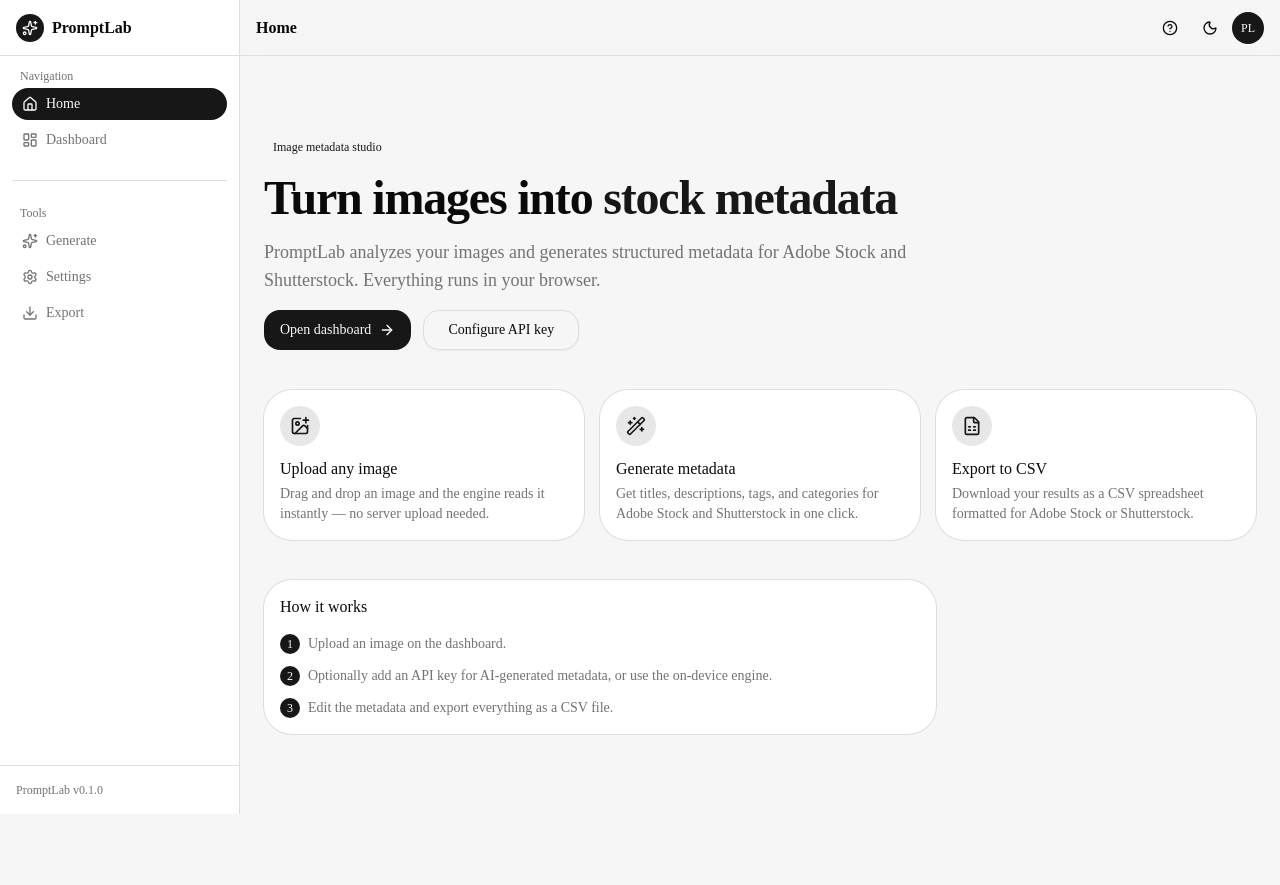
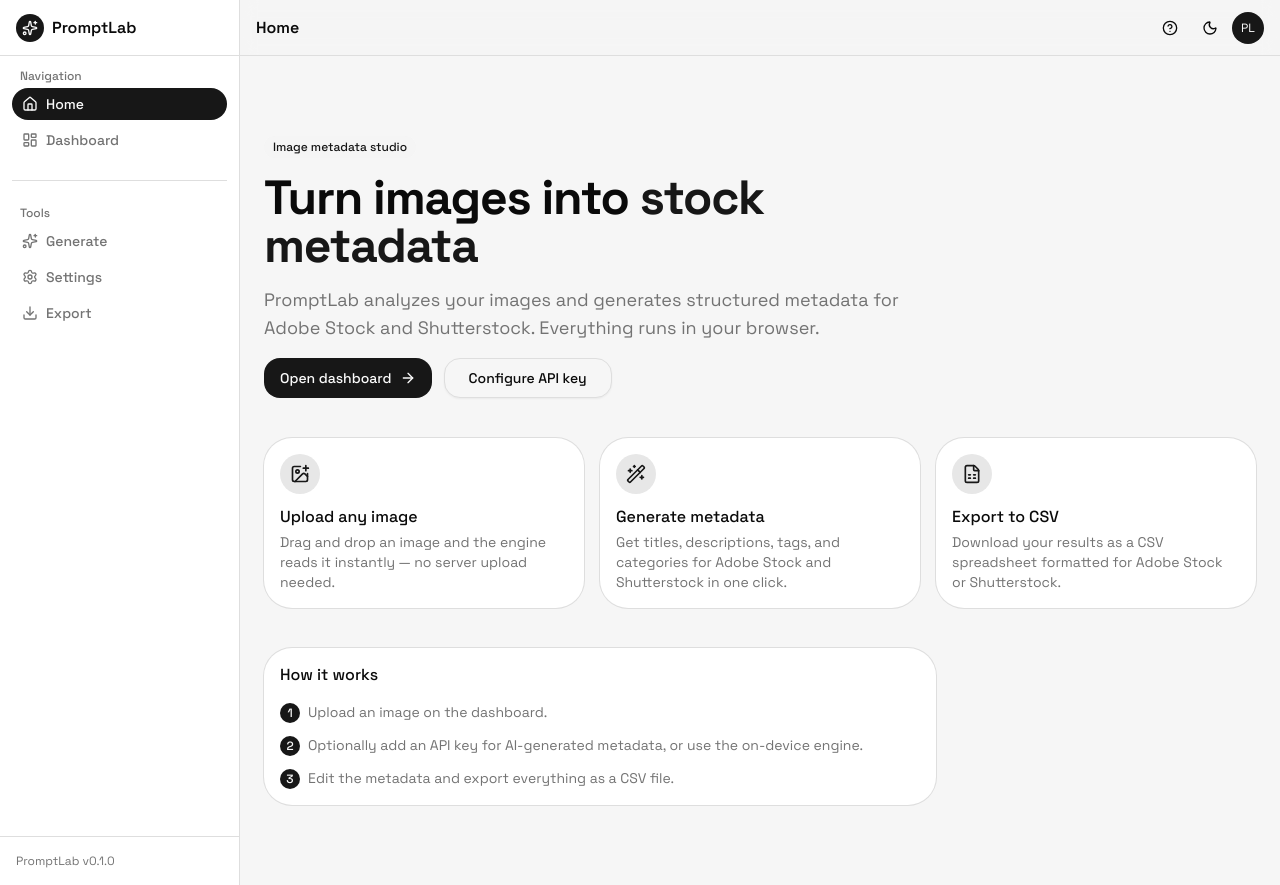
Before and after one commit to nahid1194-tech/perfect-metadata-ready, a Next.js app: page / in a window 1280 px wide. Before the commit the page ends 814 px from the top, so only its background shows below. Built offline with nearby package versions, Linux system fonts and the light colour scheme.

Commit message:
Fix: apply Space Grotesk at root so it renders instead of Times New Roman

```diff
--- a/src/app/globals.css
+++ b/src/app/globals.css
@@ -7,9 +7,9 @@
 @theme inline {
   --color-background: var(--background);
   --color-foreground: var(--foreground);
-  --font-sans: var(--font-space-grotesk);
-  --font-mono: var(--font-space-grotesk);
-  --default-font-family: var(--font-space-grotesk);
+  --font-sans: var(--font-space-grotesk), ui-sans-serif, system-ui, sans-serif;
+  --font-mono: var(--font-space-grotesk), ui-monospace, "Cascadia Mono", "Segoe UI Mono", monospace;
+  --default-font-family: var(--font-space-grotesk), ui-sans-serif, system-ui, sans-serif;
   --font-heading: var(--font-sans);
   --color-sidebar-ring: var(--sidebar-ring);
   --color-sidebar-border: var(--sidebar-border);
--- a/src/app/layout.tsx
+++ b/src/app/layout.tsx
@@ -29,11 +29,11 @@
   children: React.ReactNode;
 }>) {
   return (
-    <html lang="en" suppressHydrationWarning>
+    <html lang="en" className={spaceGrotesk.variable} suppressHydrationWarning>
       <head>
         <script dangerouslySetInnerHTML={{ __html: themeScript }} />
       </head>
-      <body className={`${spaceGrotesk.variable} antialiased`} suppressHydrationWarning>
+      <body className="antialiased" suppressHydrationWarning>
         {children}
         <Toaster />
         <SuccessDialog />
```
